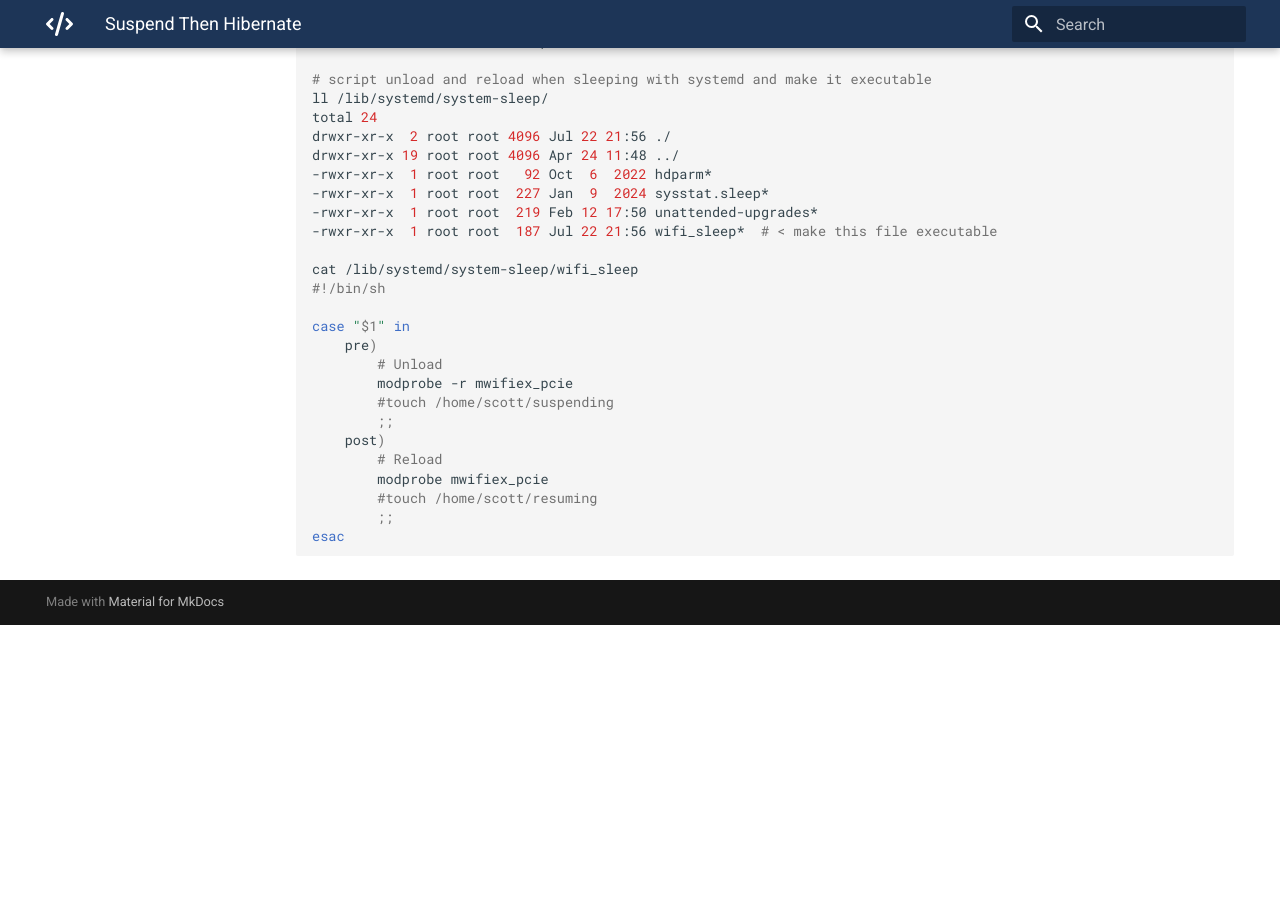
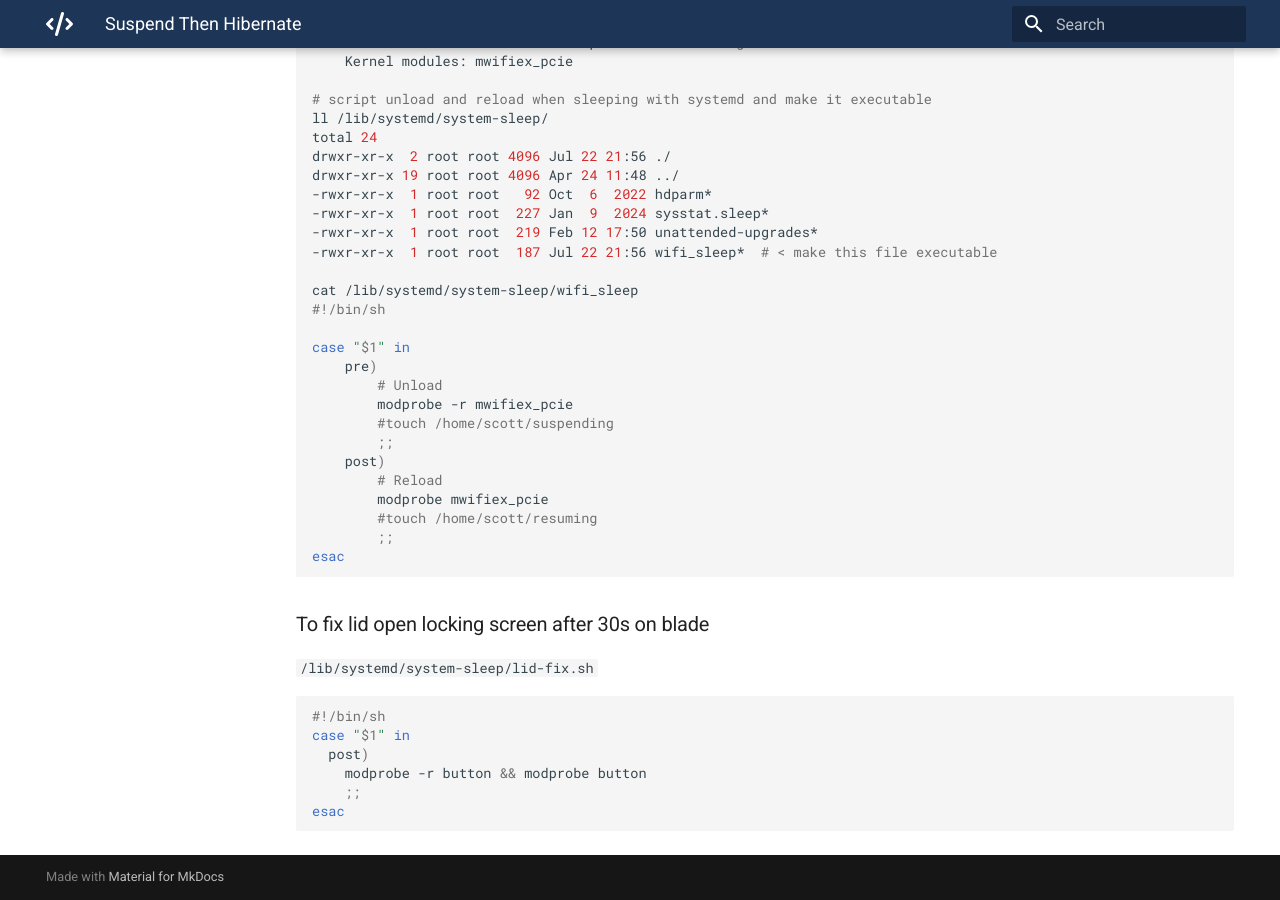
Before and after one commit to mrhockeymonkey/mrhockeymonkey.github.io, an MkDocs documentation site: the page built from docs/Ubuntu/suspend-then-hibernate.md, in a window 1280 px wide and 900 px high, scrolled down 1246 px. Built offline with MkDocs 1.6.1 and Material for MkDocs 9.7.7, drawn with Linux system fonts in a browser that asks for light colours; before the commit the page ends 1871 px from its top, so only the background shows below that.

Commit message:
Update suspend-then-hibernate.md

````diff
--- a/docs/Ubuntu/suspend-then-hibernate.md
+++ b/docs/Ubuntu/suspend-then-hibernate.md
@@ -49,7 +49,7 @@ IdleActionSec=5min
 
 ```
 
-To fix wifi adapter missing after hibernate for my Surface 3 Pro
+### To fix wifi adapter missing after hibernate for my Surface 3 Pro
 
 ```bash
 # find the driver in use for that card
@@ -88,3 +88,16 @@ esac
 
 
 ```
+
+### To fix lid open locking screen after 30s on blade
+
+`/lib/systemd/system-sleep/lid-fix.sh`
+
+```bash
+#!/bin/sh
+case "$1" in
+  post)
+    modprobe -r button && modprobe button
+    ;;
+esac
+```
````
